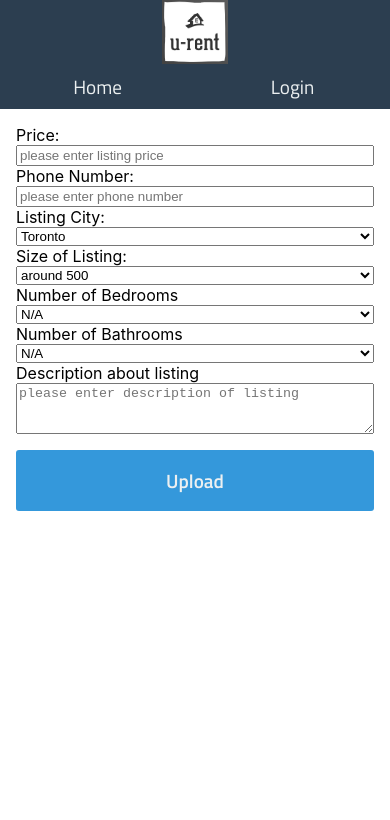
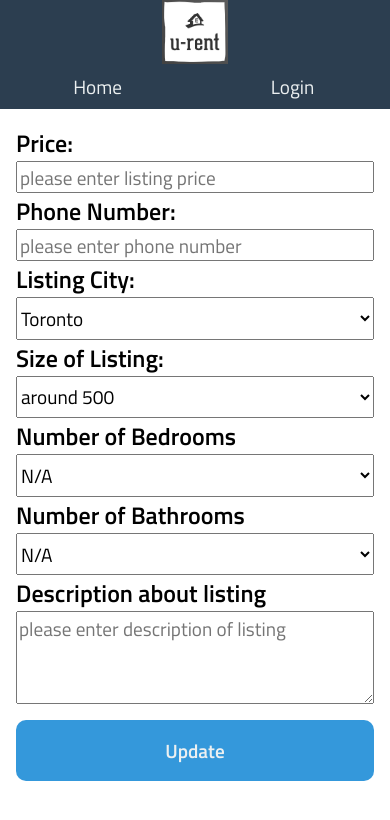
Before and after one commit to PranavPrashar/u-rent, a React (Create React App) app: page /editlisting/1 in a window 390 px wide. Shown: the top 820 px of the page. Built offline with nearby package versions, Linux system fonts and the light colour scheme; no server answers.

Commit message:
Updated css for edit listing for mobile through desktop

```diff
--- a/src/Components/EditListing/EditListing.js
+++ b/src/Components/EditListing/EditListing.js
@@ -104,7 +104,12 @@ class EditListing extends Component {
           enctype="multipart/form-data"
           onSubmit={this.handleSubmit}
         >
-          <label htmlFor="listingPrice">Price:</label>
+          <label
+            htmlFor="listingPrice"
+            className="uploadlistingpage__form--label"
+          >
+            Price:
+          </label>
           <input
             type="text"
             required
@@ -112,36 +117,69 @@ class EditListing extends Component {
             placeholder="please enter listing price "
             name="listingPrice"
             onChange={this.handleInput}
+            className="uploadlistingpage__form--input"
             value={this.state.listingPrice}
           />
-          <label htmlFor="phoneNumber">Phone Number:</label>
+          <label
+            htmlFor="phoneNumber"
+            className="uploadlistingpage__form--label"
+          >
+            Phone Number:
+          </label>
           <input
             type="tel"
             id="phoneNumber"
             placeholder="please enter phone number "
             name="phoneNumber"
             value={this.state.listingPhoneNumber}
+            className="uploadlistingpage__form--input"
             onChange={this.handlephoneNumber}
           />
 
-          <label htmlFor="listingCity">Listing City:</label>
+          <label
+            htmlFor="listingCity"
+            className="uploadlistingpage__form--label"
+          >
+            Listing City:
+          </label>
           <select
             id="listingCity"
             onChange={this.handleSelectCity}
             required
+            className="uploadlistingpage__form--select"
             value={this.state.listingCity}
           >
-            <option value="toronto">Toronto</option>
-            <option value="waterloo">Waterloo</option>
-            <option value="northyork">North York</option>
-            <option value="vaughan">Vaughan</option>
+            <option value="toronto" className="uploadlistingpage__form--select">
+              Toronto
+            </option>
+            <option
+              value="waterloo"
+              className="uploadlistingpage__form--select"
+            >
+              Waterloo
+            </option>
+            <option
+              value="northyork"
+              className="uploadlistingpage__form--select"
+            >
+              North York
+            </option>
+            <option value="vaughan" className="uploadlistingpage__form--select">
+              Vaughan
+            </option>
           </select>
 
-          <label htmlFor="listingCity">Size of Listing:</label>
+          <label
+            htmlFor="listingCity"
+            className="uploadlistingpage__form--label"
+          >
+            Size of Listing:
+          </label>
           <select
             id="listingSize"
             value={this.state.listingSize}
             onChange={this.handleSelectSize}
+            className="uploadlistingpage__form--select"
             required
           >
             <option value="around 500">around 500</option>
@@ -151,12 +189,18 @@ class EditListing extends Component {
             <option value="N/A">N/A</option>
           </select>
 
-          <label htmlFor="listingBathrooms">Number of Bedrooms</label>
+          <label
+            htmlFor="listingBathrooms"
+            className="uploadlistingpage__form--label"
+          >
+            Number of Bedrooms
+          </label>
           <select
             id="listingBathrooms"
             onChange={this.handleSelectBedrooms}
             name="listingBathrooms"
             value={this.state.listingBedrooms}
+            className="uploadlistingpage__form--select"
             required
           >
             <option value="1">1</option>
@@ -168,12 +212,18 @@ class EditListing extends Component {
             </option>
           </select>
 
-          <label htmlFor="listingBedrooms">Number of Bathrooms</label>
+          <label
+            htmlFor="listingBedrooms"
+            className="uploadlistingpage__form--label"
+          >
+            Number of Bathrooms
+          </label>
 
           <select
             id="listingBedrooms"
             value={this.state.listingBathrooms}
             onChange={this.handleSelectBathrooms}
+            className="uploadlistingpage__form--select"
             name="listingBedrooms"
             required
           >
@@ -186,7 +236,12 @@ class EditListing extends Component {
             </option>
           </select>
 
-          <label htmlFor="listingBedrooms">Description about listing</label>
+          <label
+            htmlFor="listingBedrooms"
+            className="uploadlistingpage__form--label"
+          >
+            Description about listing
+          </label>
           <textarea
             type="text"
             required
@@ -196,12 +251,13 @@ class EditListing extends Component {
             rows={3}
             name="description"
             value={this.state.listingDescription}
+            className="uploadlistingpage__form--textarea"
             onChange={this.handleInput}
           />
 
           <input
             type="submit"
-            value="Upload"
+            value="Update"
             className="uploadlistingpage__upload--submit"
           />
         </form>
--- a/src/Components/EditListing/EditListing.scss
+++ b/src/Components/EditListing/EditListing.scss
@@ -4,6 +4,7 @@
     display: flex;
     flex-direction: column;
     font-family: $titilliumbeb-regular;
+
 
     &__example{
         margin: 0;
@@ -14,6 +15,28 @@
         margin: 1rem;
         display: flex;
         flex-direction: column;
+        &--label{
+            font-family: $titilliumbeb-bold;
+            font-size: 1.5rem;
+        }
+        &--input{
+            height: 2rem;
+            font-size: 1.2rem;
+            font-family:$titilliumbeb-regular ;
+        }
+        &--select{
+            line-height: 2rem;
+            font-family:$titilliumbeb-regular ;
+            padding: 0.3rem 0;
+            font-size: 1.2rem;
+
+        }
+
+        &--textarea{
+            font-family:$titilliumbeb-regular ;
+            font-size: 1.2rem;
+        }
+
     }
 
     &__header {
@@ -45,7 +68,7 @@
             padding:1rem 2rem;
             margin-top:1rem ;
             border: none;
-            border-radius: 3px;
+            border-radius: 10px;
             background-color: #3498db;
         }
     }
```
